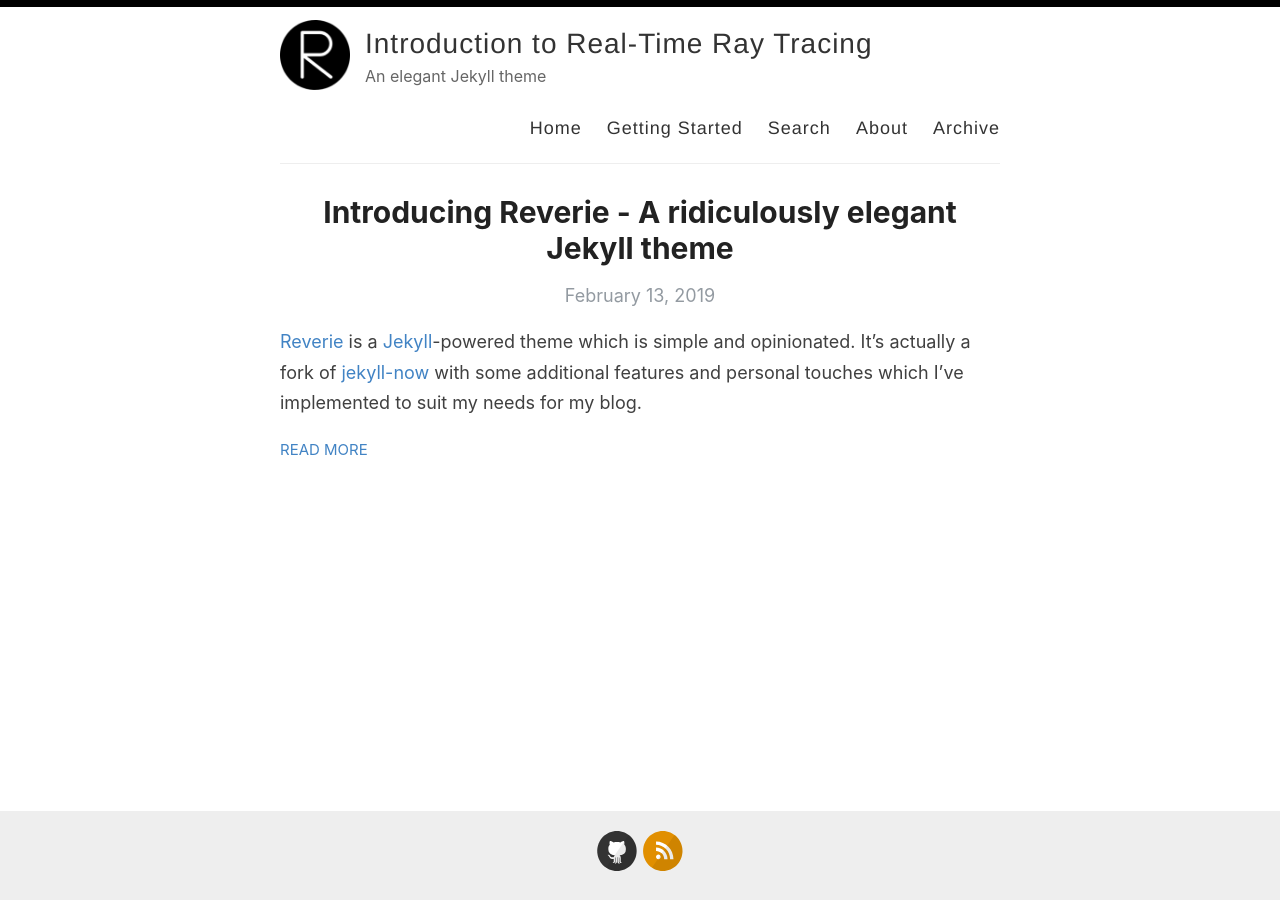
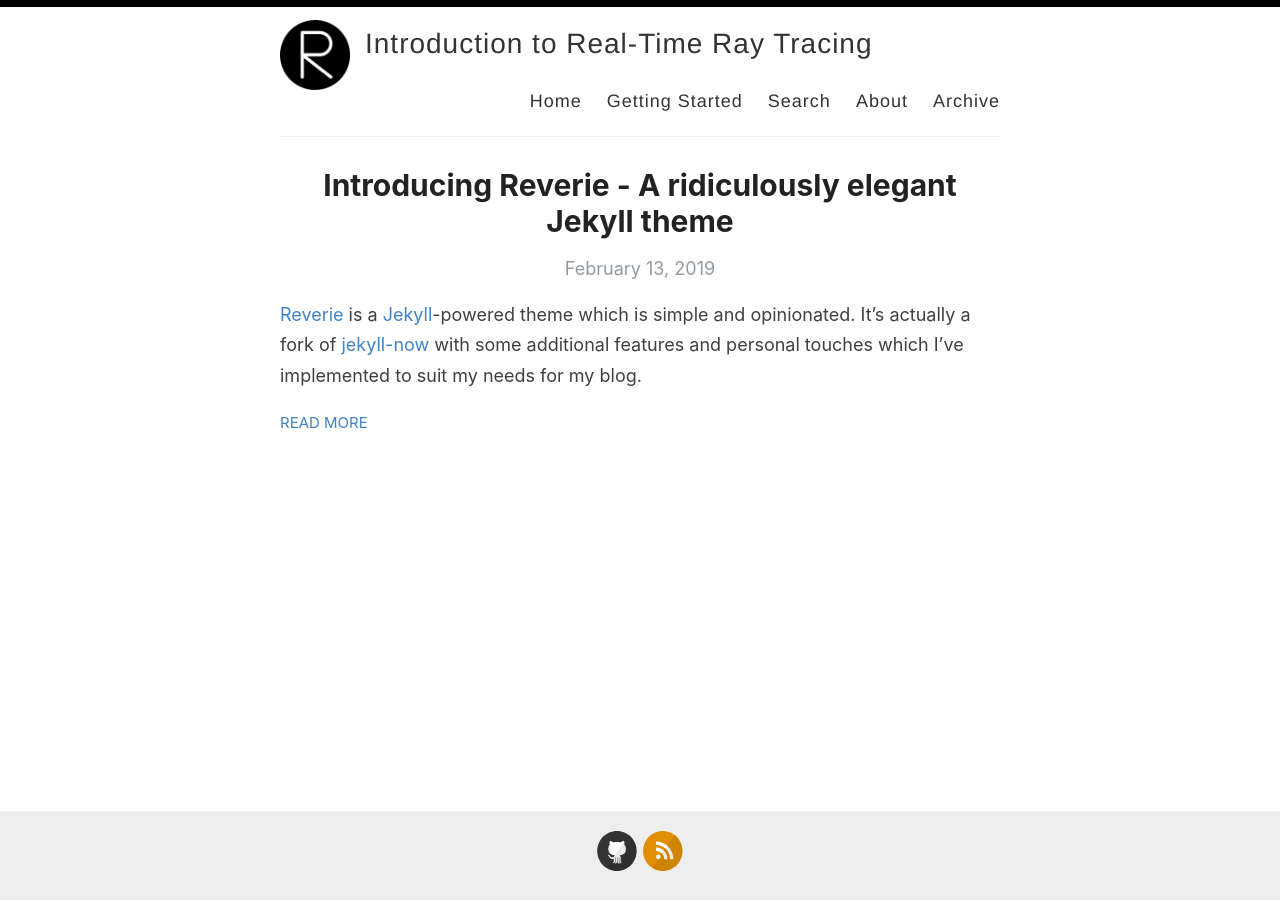
Before and after one commit to theanimatorreturns/BreadcrumbsIntroductionToRealTimeRayTracing, a Jekyll site: the page built from docs/index.html, in a window 1280 px wide. Built offline with Jekyll 4.4.1, drawn with Linux system fonts in a browser that asks for light colours; the list of posts is cut into pages by our own code.

Commit message:
Update _config.yml

```diff
--- a/docs/_config.yml
+++ b/docs/_config.yml
@@ -9,7 +9,7 @@
 author: Chris Cascioli and Laura Reznikov
 
 # Short bio or description (displayed in the header)
-description: An elegant Jekyll theme
+description:
 
 # URL of your avatar or profile pic (you could use your GitHub profile pic)
 avatar: /images/reverie.png
```
